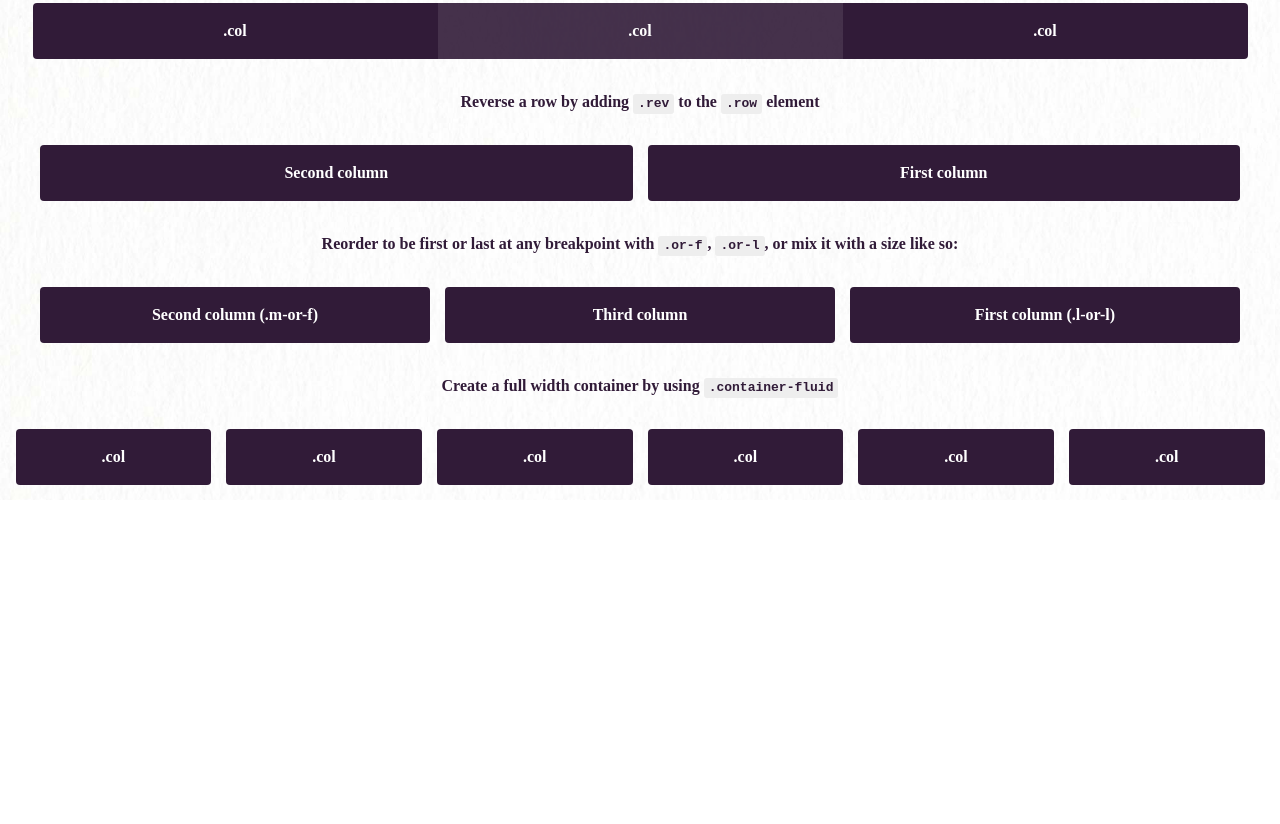
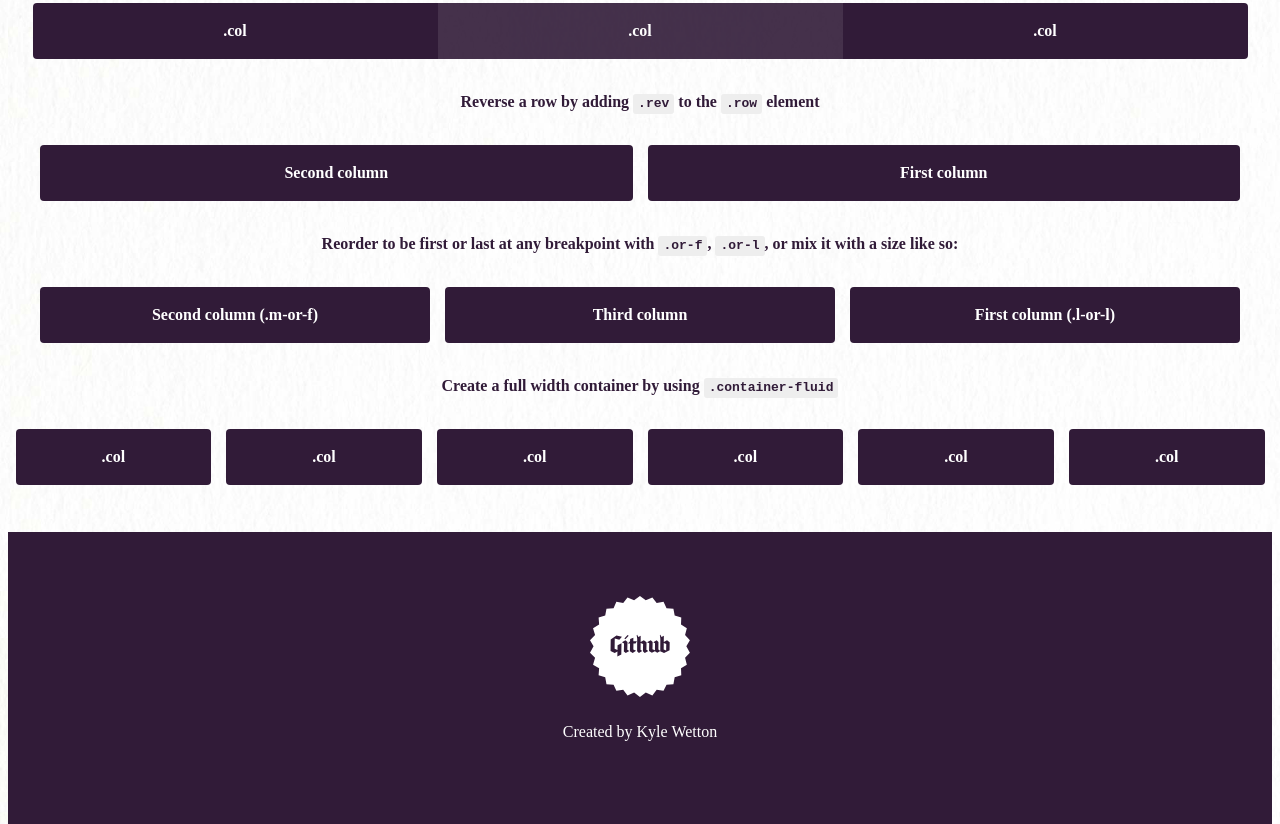
Before and after one commit to kylewetton/blackprint, a plain HTML site: page index.html in a window 1280 px wide. Shown: the part 702-1526 px from the top of the page. Before the commit the page ends 1202 px from the top, so only its background shows below. Drawn offline with Linux system fonts and the light colour scheme; a web font is replaced by a local one.

Commit message:
Demo update

```diff
--- a/index.html
+++ b/index.html
@@ -97,5 +97,12 @@
                 <div class="col">.col</div>
             </div>
       </div>
+
+      <footer>
+          <a href="https://github.com/kylewetton/blackprint" target="_blank">
+          <img src="./assets/github-badge.svg" alt="Now on Github!">
+        </a>
+          <p>Created by Kyle Wetton</p>
+      </footer>
 </body>
 </html>
--- a/style.scss
+++ b/style.scss
@@ -93,6 +93,19 @@ opacity: 0.90;
     }
 }
 
+footer {
+    margin-top: 2em;
+    color: white;
+    background: $theme;
+    padding: 4em;
+    text-align: center;
+    img {
+        width: 100px;
+        height: auto;
+
+    }
+}
+
 @keyframes dash {
     0% {
       troke-dasharray: 1 200;
```
Also changed, not shown: assets/github-badge.svg (added), style.css, 1 other file.
